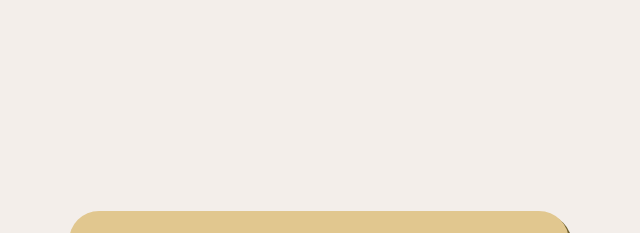
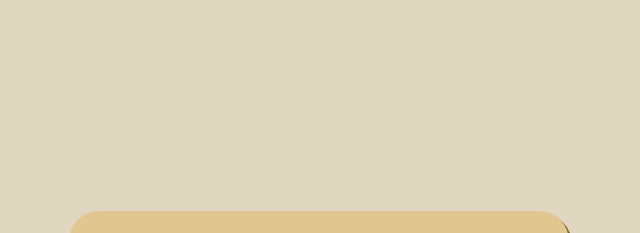
Before and after one commit to JinWei225/Letter, a website: page public/index.html in a window 1280 px wide. Shown: the part 29-262 px from the top of the page, without its empty margins (341-981 px from the left). Drawn offline with nearby package versions, Linux system fonts and the light colour scheme; a web font is replaced by a local one.

Commit message:
second time

```diff
--- a/public/styles.css
+++ b/public/styles.css
@@ -13,7 +13,7 @@ header {
 }
 
 body {
-    background-color: #F3EEEA;
+    background-color: #DFD7BF;
 }
 
 hr {
```
